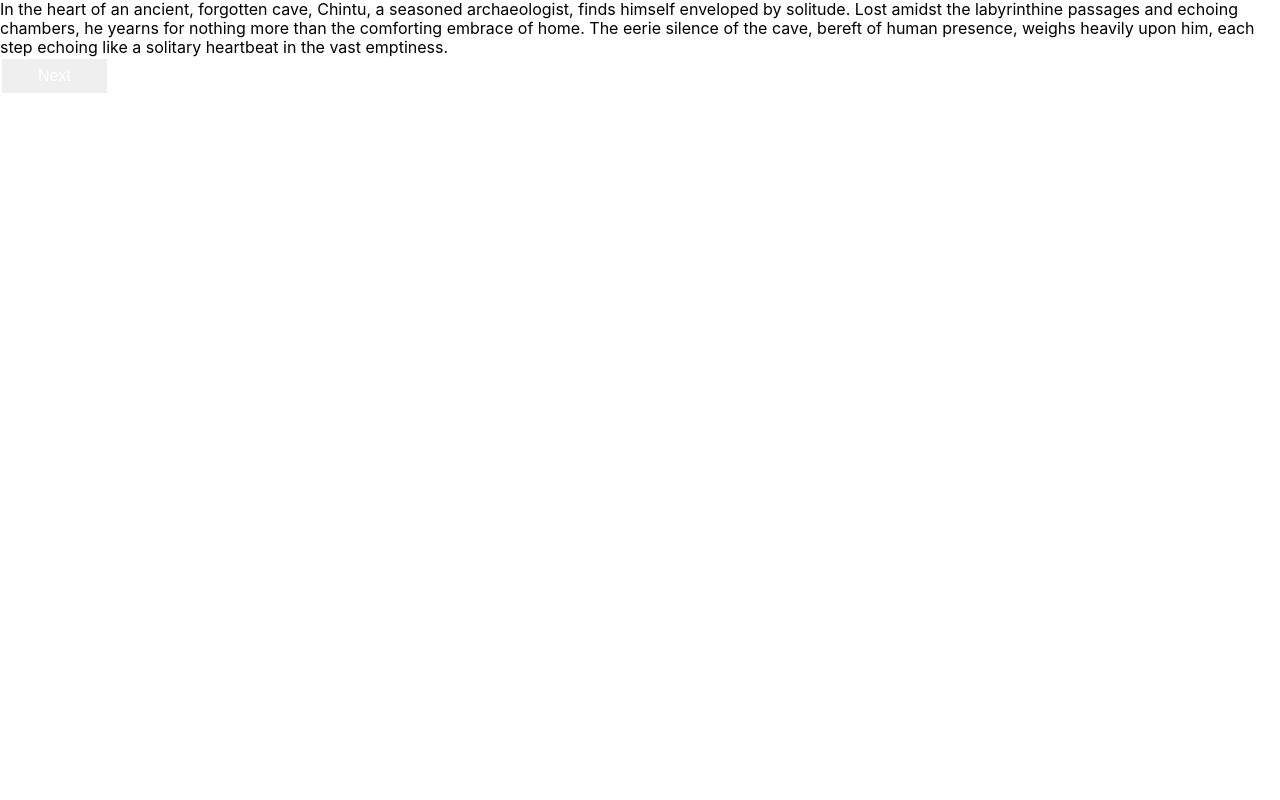
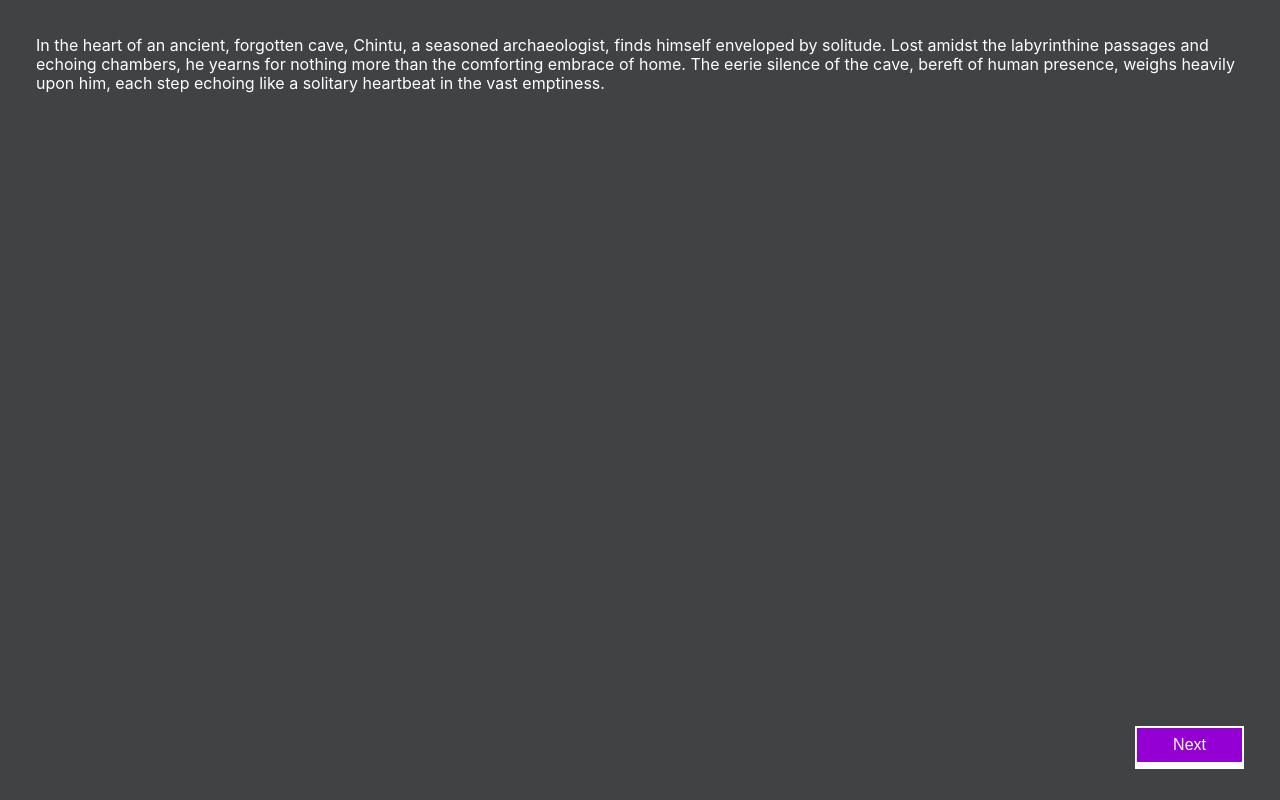
Before and after one commit to tarptaeya/dcjam-2024, a React app: page / in a window 1280 px wide. Both pictures are taken after a click on the button "New Game". Shown: the part 800-1600 px from the top of the page. Built offline with nearby package versions, Linux system fonts and the light colour scheme; the HTML template or start-up script is replaced by a standard one.

Commit message:
added css to story

```diff
--- a/src/components/Story.js
+++ b/src/components/Story.js
@@ -8,13 +8,17 @@ const StoryComponent = ({ paragraphs, onComplete }) => {
   return (
     <div id="story-container-wrapper">
       <div id="story-container">
+        <div className="p-wrapper">
           {paragraphs.map((p, i) => {
             if (i > index) return <></>;
             return <div className="story-p">{p}</div>;
           })}
+        </div>
+
+        <div className="b-wrapper">
           {index < n - 1 && (
             <button
-            className="btn"
+              className="btn story-btn-next"
               onClick={() => {
                 playClickSound();
                 setIndex(index + 1);
@@ -25,7 +29,7 @@ const StoryComponent = ({ paragraphs, onComplete }) => {
           )}
           {index === n - 1 && (
             <button
-            className="btn"
+              className="btn story-btn-continue"
               onClick={() => {
                 playClickSound();
                 onComplete();
@@ -35,6 +39,8 @@ const StoryComponent = ({ paragraphs, onComplete }) => {
             </button>
           )}
         </div>
+
+      </div>
     </div>
   );
 };
--- a/src/index.css
+++ b/src/index.css
@@ -60,7 +60,7 @@ canvas {
   width: 200px;
 }
 
-.health-bar > span {
+.health-bar>span {
   display: block;
   height: 100%;
   background-color: rgb(43, 194, 83);
@@ -68,7 +68,7 @@ canvas {
   overflow: hidden;
 }
 
-.health-bar.enemy > span {
+.health-bar.enemy>span {
   display: block;
   height: 100%;
   background-color: crimson;
@@ -197,14 +197,13 @@ canvas {
   background-color: #121212;
 }
 
-#inventory-tab-bar > div {
+#inventory-tab-bar>div {
   padding: 22px;
 }
 
-#inventory-tab-bar > div:hover {
-}
+#inventory-tab-bar>div:hover {}
 
-#inventory-tab-bar > div.active {
+#inventory-tab-bar>div.active {
   background-color: #404244;
 }
 
@@ -243,7 +242,7 @@ canvas {
   overflow: hidden;
 }
 
-.inventory-modal-weapon-active > span.ribbon {
+.inventory-modal-weapon-active>span.ribbon {
   width: 43px;
   height: 23px;
   background-color: rgb(43, 194, 83);
@@ -260,7 +259,7 @@ canvas {
   padding: 22px;
 }
 
-#inventory-modal-footer > div {
+#inventory-modal-footer>div {
   flex: 1;
 }
 
@@ -320,7 +319,7 @@ canvas {
   flex: 1;
 }
 
-#player-sanity-bar > span {
+#player-sanity-bar>span {
   background-color: blueviolet;
 }
 
@@ -348,7 +347,7 @@ canvas {
   justify-content: space-between;
   min-height: 60%;
   max-width: 50%;
-  min-width: 500px;
+  width: 500px;
   background-color: #404244;
   position: relative;
 }
@@ -412,3 +411,48 @@ canvas {
   background-color: gray !important;
   margin-right: 22px;
 }
+
+#story-container-wrapper {
+  width: 100%;
+  height: 100%;
+  background-color: #404244;
+  color: white;
+  display: flex;
+  justify-content: center;
+}
+
+#story-container {
+  height: 100%;
+  display: flex;
+  flex-direction: column;
+  justify-content: space-between;
+}
+
+#story-container .story-p {
+  margin-bottom: 22px;
+}
+
+
+#story-container-wrapper button {
+  background-color: rgb(43, 194, 83);
+  float: right;
+}
+
+#story-container .p-wrapper {
+  overflow: auto;
+  margin: 36px;
+}
+
+#story-container .b-wrapper {
+  margin: 36px;
+}
+
+.story-btn-next {
+  background-color: darkviolet !important;
+}
+
+@media only screen and (min-width: 1800px) {
+  #story-container {
+    width: 800px;
+  }
+}
```
Lines whose indentation alone changed are shown as unchanged.
